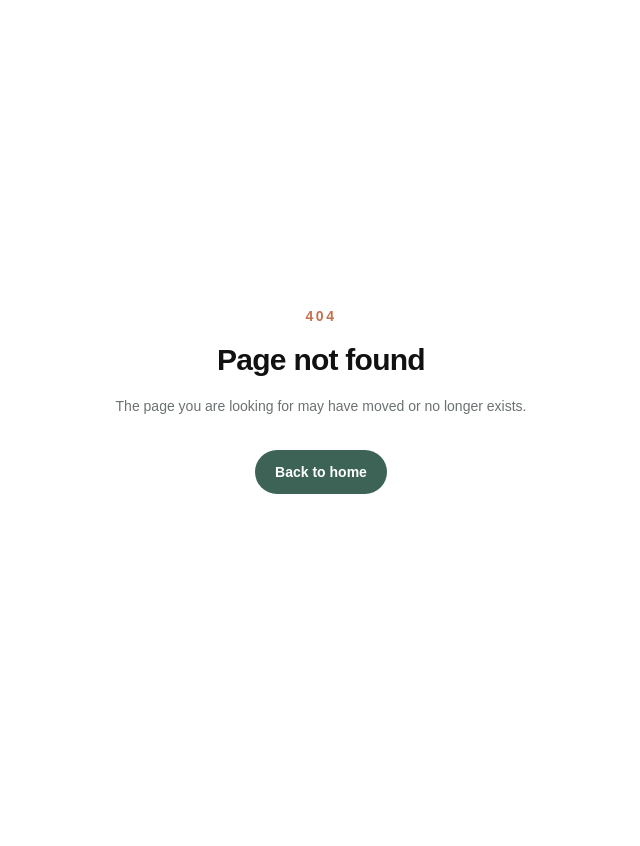
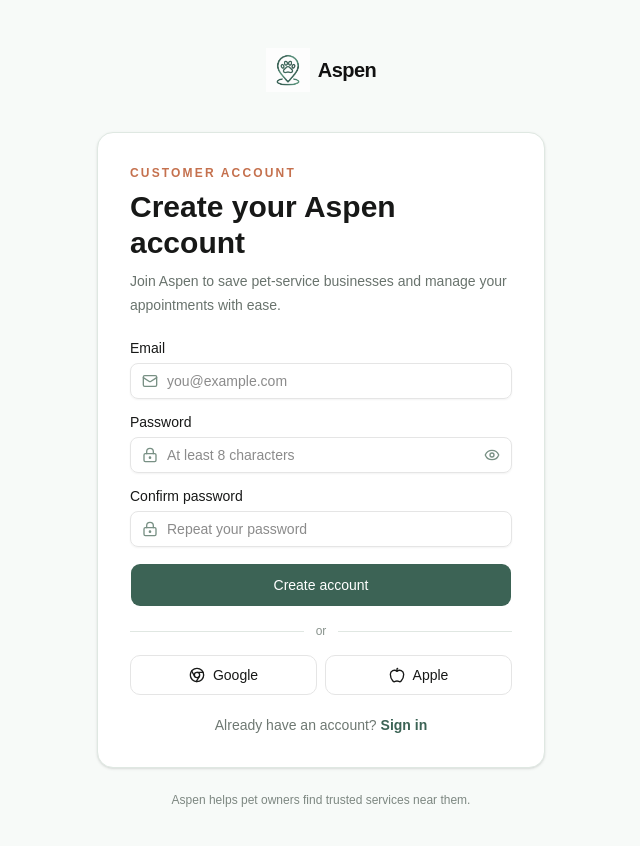
Before and after one commit to GarudaKurt/Aspen, a Next.js app: page /signup in a window 1280 px wide. Before the commit this address had no page. Shown: the top 846 px of the page, without its empty margins (319-959 px from the left). Before the commit the page ends 800 px from the top, so only its background shows below. Built offline with nearby package versions, Linux system fonts and the light colour scheme.

Commit message:
Add lightweight authentication UI routes

```diff
--- /dev/null
+++ b/src/app/(auth)/signup/page.tsx
@@ -0,0 +1,14 @@
+import { AuthForm } from "@/features/auth/components/auth-form";
+import { AuthShell } from "@/features/auth/components/auth-shell";
+
+export default function SignupPage() {
+  return (
+    <AuthShell
+      eyebrow="Customer account"
+      title="Create your Aspen account"
+      description="Join Aspen to save pet-service businesses and manage your appointments with ease."
+    >
+      <AuthForm mode="signup" />
+    </AuthShell>
+  );
+}
```
